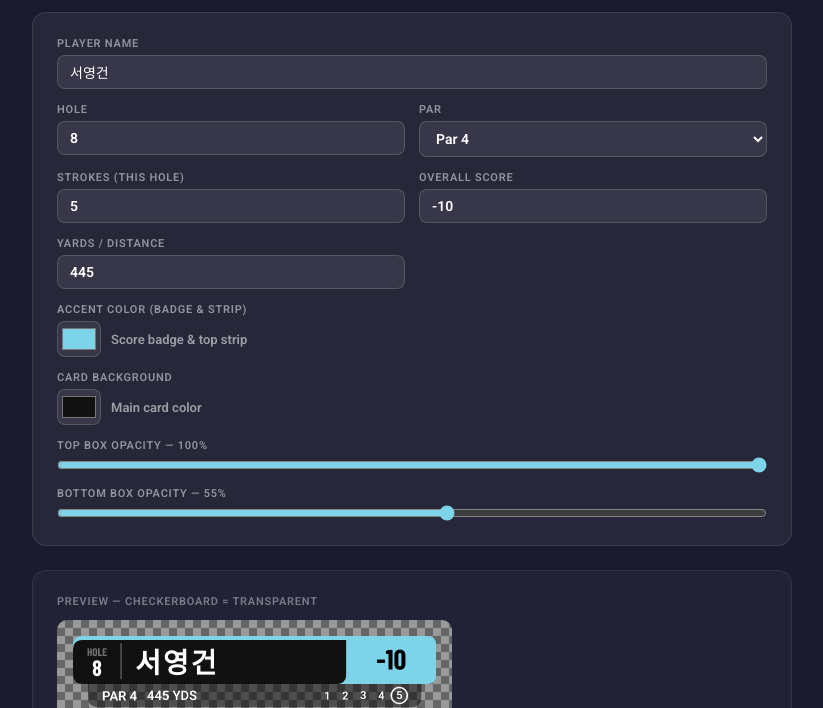
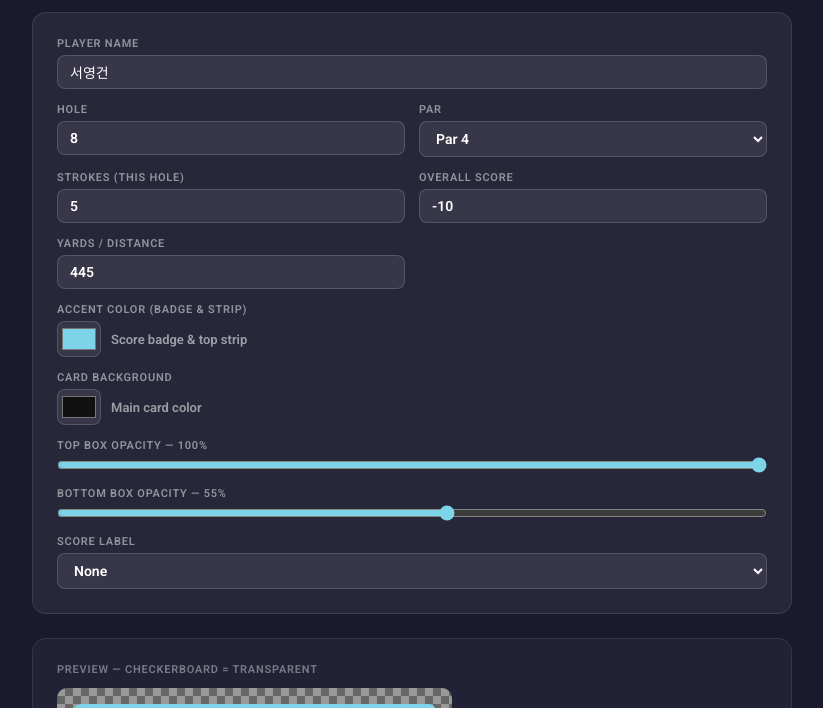
Before and after one commit to ygpia0814/Golf-Score-Card, a plain HTML site: page index.html in a window 1280 px wide. Shown: the part 92-800 px from the top of the page, without its empty margins (228-1051 px from the left). Drawn offline with nearby package versions, Linux system fonts and the light colour scheme; a web font is replaced by a local one.

Commit message:
Add files via upload

```diff
--- a/index.html
+++ b/index.html
@@ -188,6 +188,17 @@
         <label>Bottom box opacity — <span id="subOpacityVal">55</span>%</label>
         <input type="range" id="subOpacity" min="0" max="100" value="55" style="width:100%;accent-color:#7dd3e8">
       </div>
+      <div class="ctrl-row full">
+        <label>Score label</label>
+        <select id="scoreLabel">
+          <option value="none">None</option>
+          <option value="FOR EAGLE">For Eagle</option>
+          <option value="FOR BIRDIE">For Birdie</option>
+          <option value="FOR PAR">For Par</option>
+          <option value="FOR BOGEY">For Bogey</option>
+          <option value="FOR DOUBLE BOGEY">For Double Bogey</option>
+        </select>
+      </div>
     </div>
 
     <div class="preview-wrap">
@@ -361,12 +372,21 @@
       const lastDotCX  = subOffsetX + SUB_W - HPAD - cirR;
       const CARD_W     = TOP_W - BADGE_W;
 
+      // ── Score label box ──
+      const scoreLabelTxt = document.getElementById('scoreLabel').value;
+      const hasLabel      = scoreLabelTxt !== 'none' && scoreLabelTxt !== '';
+      const LABEL_H       = 22;
+      const LABEL_FONT    = 'bold 13px "Barlow Condensed",Impact,sans-serif';
+      const LABEL_SHIFT   = 10; // px shift left from right edge of sub box
+
+      const totalH = TOP_H + SUB_H + (hasLabel ? LABEL_H : 0);
+
       canvas.width  = W * 2;
-      canvas.height = (TOP_H + SUB_H) * 2;
+      canvas.height = totalH * 2;
       canvas.style.width  = W + 'px';
-      canvas.style.height = (TOP_H + SUB_H) + 'px';
+      canvas.style.height = totalH + 'px';
       ctx.setTransform(1,0,0,1,0,0); ctx.scale(2,2);
-      ctx.clearRect(0, 0, W, TOP_H + SUB_H);
+      ctx.clearRect(0, 0, W, totalH);
 
       // 1. Full accent backing — top strip + badge bg
       ctx.save(); ctx.globalAlpha = topOpacity;
@@ -436,10 +456,29 @@
         const dy     = subY;
         const active = i === strokes;
         if (active) {
-          ctx.strokeStyle = onBg; ctx.lineWidth = 1.5;
+          ctx.strokeStyle = accent; ctx.lineWidth = 1.5;
           ctx.beginPath(); ctx.arc(dx, dy, cirR, 0, Math.PI*2); ctx.stroke();
         }
         drawCentredOnPoint(String(i), dx, dy, FONT_DOTS, onBg);
+      }
+
+      // ── Score label box — flush below sub box, shifted 10px left ──
+      if (hasLabel) {
+        ctx.font = LABEL_FONT;
+        const lw = ctx.measureText(scoreLabelTxt).width + 28; // text + padding
+        const lx = (subOffsetX + SUB_W) - lw - LABEL_SHIFT;  // right-aligned then shift left
+        const ly = TOP_H + SUB_H;                             // flush, no gap
+
+        ctx.fillStyle = accent;
+        rrC(ctx, lx, ly, lw, LABEL_H, 0, 0, 0, 0);
+        ctx.fill();
+
+        // text — dark on accent
+        ctx.fillStyle    = lum(accent) > 0.45 ? '#000' : '#fff';
+        ctx.font         = LABEL_FONT;
+        ctx.textAlign    = 'center';
+        ctx.textBaseline = 'middle';
+        ctx.fillText(scoreLabelTxt, lx + lw / 2, ly + LABEL_H / 2);
       }
     }
 
@@ -495,8 +534,8 @@
         document.getElementById('bgColor').value
       );
       const ec = document.createElement('canvas');
-      ec.width  = W * 2;
-      ec.height = (TOP_H + SUB_H) * 2;
+      ec.width  = canvas.width;
+      ec.height = canvas.height;
       const et  = ec.getContext('2d');
       if (!transparent) {
         et.fillStyle = document.getElementById('bgColor').value;
```
